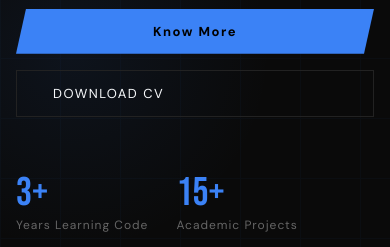
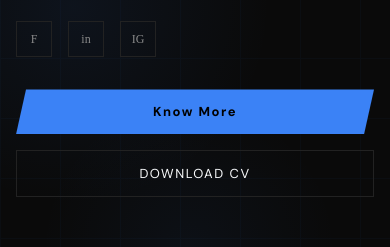
Before and after one commit to royroy1234567/Roy_portfolio, a React (Vite) app in the folder Frontend/: page / in a window 390 px wide. Shown: the part 362-609 px from the top of the page. Built offline with nearby package versions, Linux system fonts and the light colour scheme; no server answers; what groq-sdk would draw is missing.

Commit message:
refactor: update HeroSection styles for button alignment and hide hero visual

```diff
--- a/Frontend/src/index.css
+++ b/Frontend/src/index.css
@@ -192,6 +192,10 @@ body {
     justify-content: center;
   }
 
+  .hero-visual {
+    display: none !important;
+  }
+
   .hero-card {
     height: 360px !important;
   }
--- a/Frontend/src/sections/HeroSection.jsx
+++ b/Frontend/src/sections/HeroSection.jsx
@@ -65,7 +65,8 @@ const SOCIAL_ICONS = [
          <a  href={myCV}
               download="My_CV.pdf"
               style={{
-                background: "transparent", color: "var(--text-color)",border: "1px solid var(--border-color)",padding: "14px 36px",fontFamily: "'DM Sans', sans-serif",fontWeight: 400,fontSize: "13px", letterSpacing: "1.5px",cursor: "pointer",transition: "all 0.3s",textDecoration: "none",display: "inline-block"
+                background: "transparent", color: "var(--text-color)",border: "1px solid var(--border-color)",padding: "14px 36px",fontFamily: "'DM Sans', sans-serif",fontWeight: 400,fontSize: "13px", letterSpacing: "1.5px",cursor: "pointer",transition: "all 0.3s",textDecoration: "none",display: "inline-flex ", alignItems: "center", justifyContent: "center",
+
               }}
               onMouseEnter={(e) => { e.currentTarget.style.borderColor = "var(--accent-color)";e.currentTarget.style.color = "var(--accent-color)";
               }} onMouseLeave={(e) => { e.currentTarget.style.borderColor = "var(--border-color)"; e.currentTarget.style.color = "var(--text-color)";
@@ -76,7 +77,7 @@ const SOCIAL_ICONS = [
           </ScrollReveal>
 
           <ScrollReveal variant="fadeUp" delay={0.45}>
-            <div className="hero-stats" style={{ display: "flex", gap: "48px", flexWrap: "wrap" }}>
+            <div className="  hero-stats" style={{ display: "flex", gap: "48px", flexWrap: "wrap" }}>
               {STATS.map((s, i) => (
                 <div key={i}>
                   <div style={{ fontFamily: "'Bebas Neue', cursive", fontSize: "40px", color: "var(--accent-color)", lineHeight: 1 }}>{s.value}</div>
```
